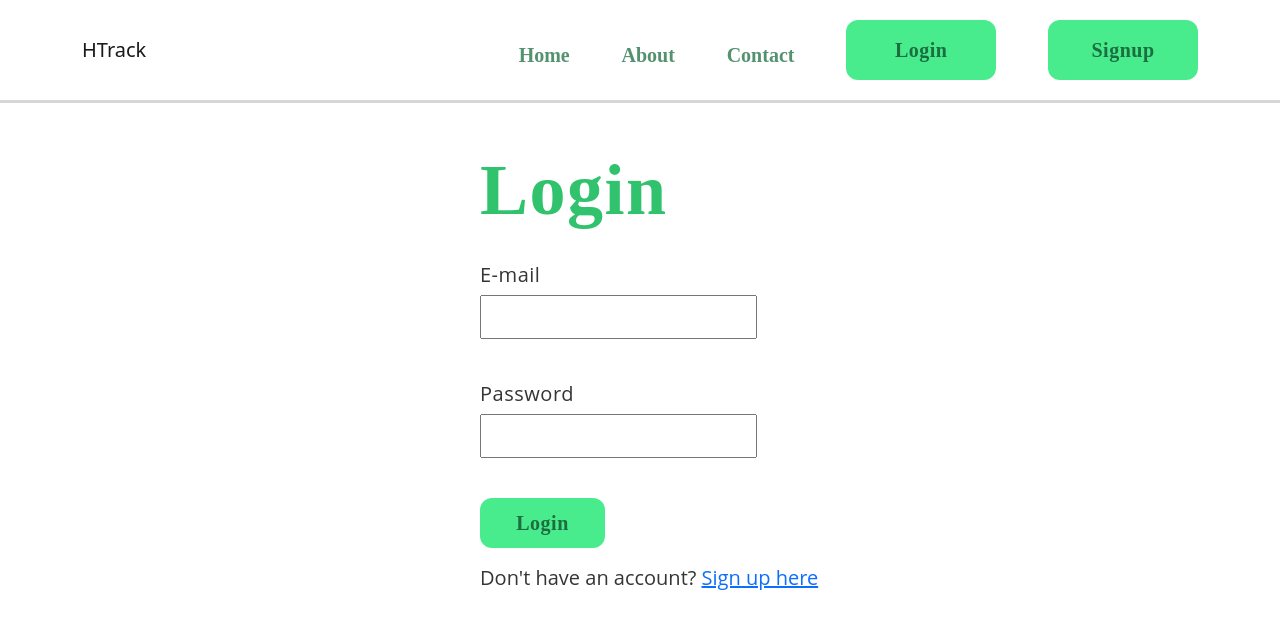
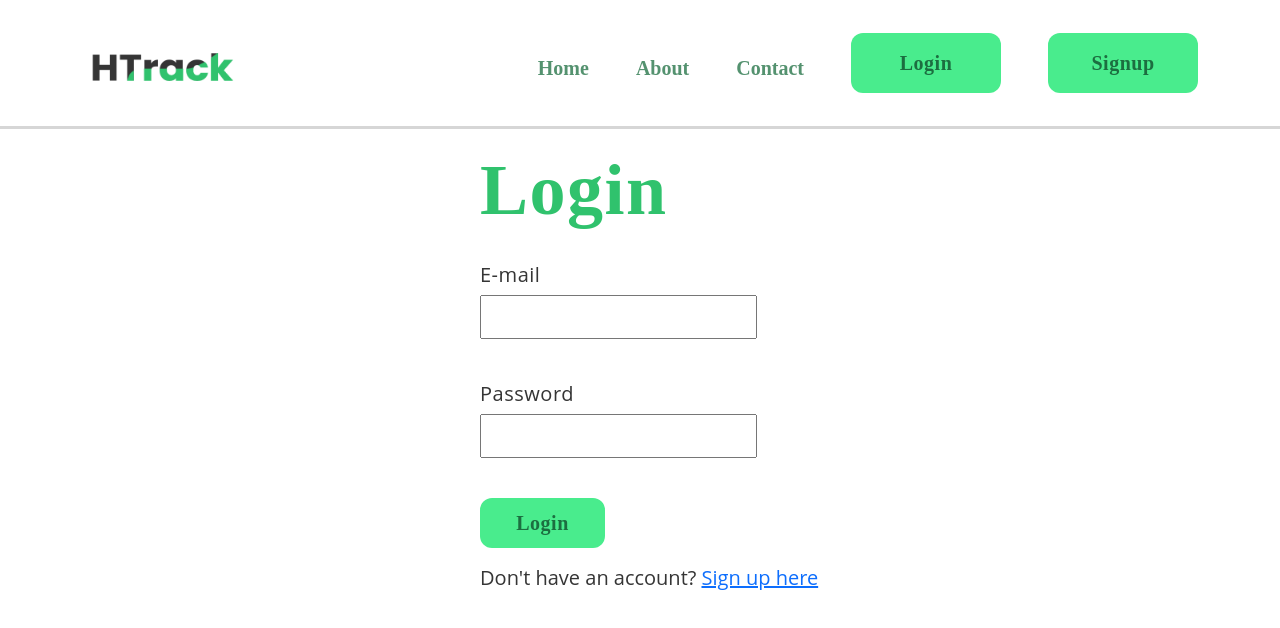
Before and after one commit to michelleli01/htrack, a React (Create React App) app in the folder client/: page /login in a window 1280 px wide. Shown: the top 628 px of the page. Built offline with nearby package versions, Linux system fonts and the light colour scheme.

Commit message:
uploaded logo

```diff
--- a/client/src/components/NavBar/NavBar.js
+++ b/client/src/components/NavBar/NavBar.js
@@ -3,6 +3,7 @@ import { Navbar, Container, Nav } from "react-bootstrap";
 import { Link, animateScroll as Scroll } from "react-scroll";
 import { Link as RouteLink } from "react-router-dom";
 
+import logo from "../../assets/HTrack_Logo.png";
 import "./NavBar.css";
 
 export default function NavBar(props) {
@@ -19,7 +20,7 @@ export default function NavBar(props) {
                         Scroll.scrollToTop();
                     }}
                 >
-                    HTrack
+                    <img src={logo} height="100" alt="htrack logo" />
                 </Navbar.Brand>
                 <Navbar.Toggle aria-controls="response-navbar-nav" />
                 <Navbar.Collapse id="response-navbar-nav">
@@ -85,7 +86,7 @@ export default function NavBar(props) {
                         Scroll.scrollToTop();
                     }}
                 >
-                    HTrack
+                    <img src={logo} height="100" alt="htrack logo" />
                 </Navbar.Brand>
                 <Navbar.Toggle aria-controls="response-navbar-nav" />
                 <Navbar.Collapse id="response-navbar-nav">
```
Also changed, not shown: client/src/assets/HTrack_Logo.png (added), 1 other file (tests, documents, lock files or other folders).
